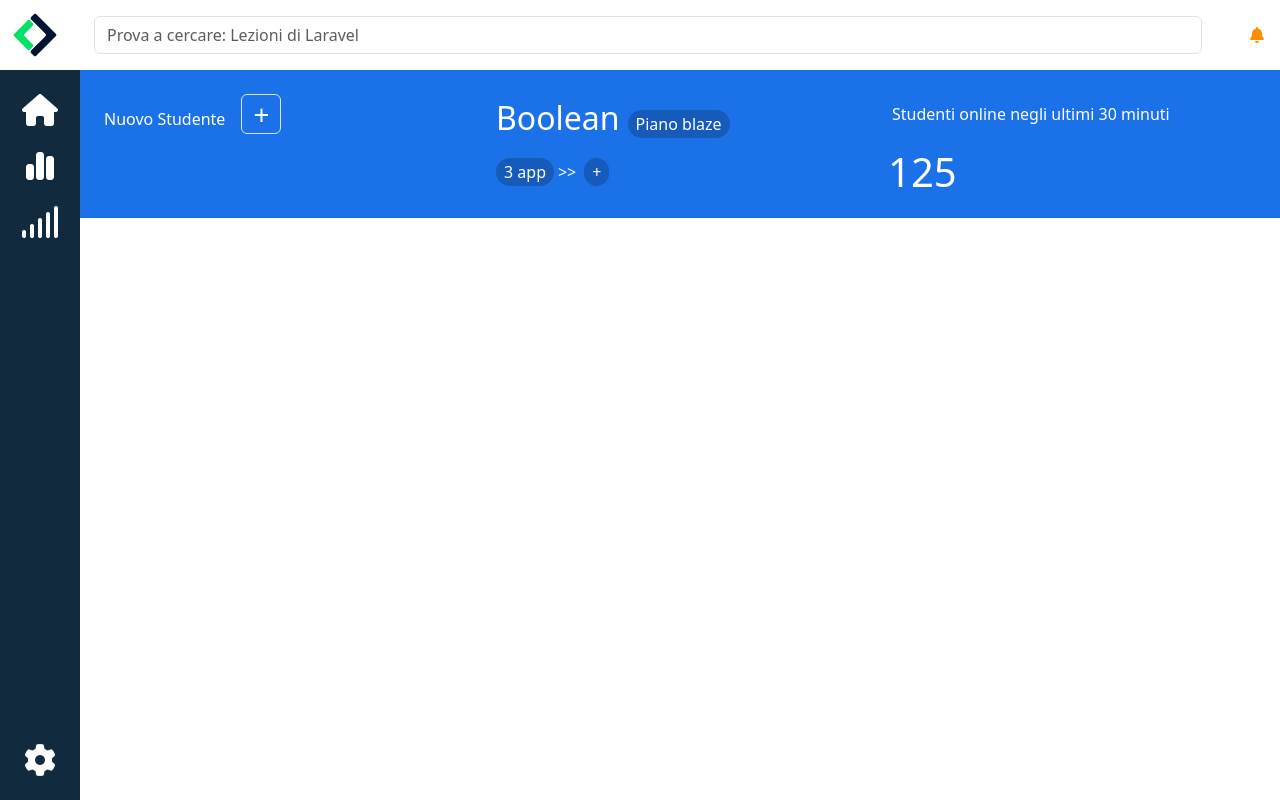
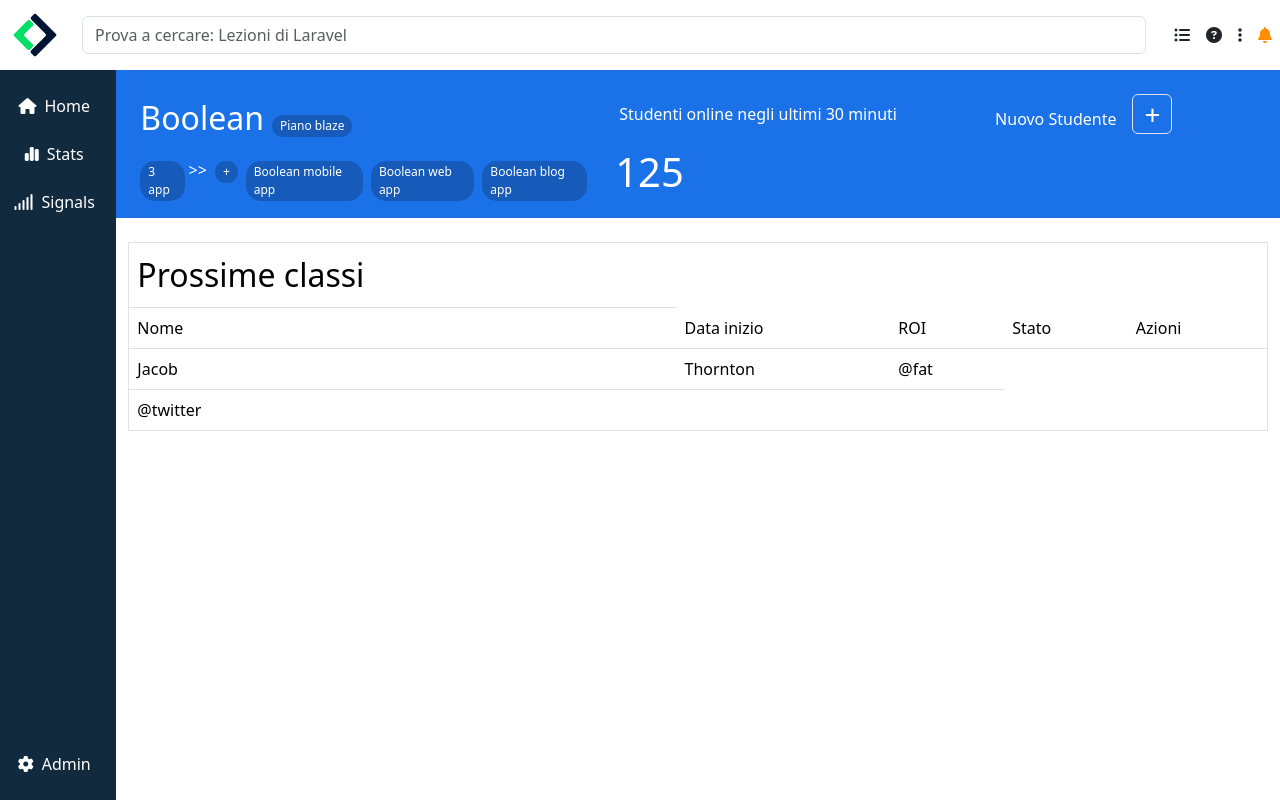
Before and after one commit to LucaCaligola/html-css-bootstrap-dashboard, a plain HTML site: page index.html in a window 1280 px wide. Drawn offline with nearby package versions, Linux system fonts and the light colour scheme.

Commit message:
Working on the table

```diff
--- a/index.html
+++ b/index.html
@@ -36,8 +36,16 @@
                     </form>
                 </div>
             </nav>
+                <div class="d-flex">
+                    <i class="fa-solid fa-list-ul mx-2 "></i>
 
-            <i class="fa-solid fa-bell mx-3" id="yellow"></i>
+                    <i class="fa-solid fa-circle-question mx-2"></i>
+
+                    <i class="fa-solid fa-ellipsis-vertical mx-2"></i>
+                </div>
+
+            <i class="fa-solid fa-bell mx-2" id="yellow"></i>
+
 
 
         </div>
@@ -47,25 +55,29 @@
 
     </header>
 
-    <main class="d-flex">
-        <aside class="text-white d-flex flex-column align-items-center justify-content-between fs-2">
+    <section class="d-flex top">
+        <aside class="text-white d-flex flex-column align-items-center justify-content-between fs-6">
             <div>
                 <div class="d-flex align-items-center justify-content-center pt-4">
                     <i class="fa-solid fa-house"></i>
+                    <p class="my-0 my-display-none px-2">Home</p>
                 </div>
 
                 <div class="d-flex align-items-center justify-content-center pt-4">
                     <i class="fa-solid fa-chart-simple"></i>
+                    <p class="my-0 my-display-none px-2">Stats</p>
                 </div>
 
                 <div class="d-flex align-items-center justify-content-center pt-4">
                     <i class="fa-solid fa-signal"></i>
+                    <p class="my-0 my-display-none px-2">Signals</p>
                 </div>
             </div>
 
             <div class=" ">
-                <div class="d-flex justify-content-center py-4">
+                <div class="d-flex justify-content-center align-items-center py-4">
                     <i class="fa-solid fa-gear"></i>
+                    <p class="my-0 my-display-none px-2">Admin</p>
                 </div>
             </div>
 
@@ -73,15 +85,16 @@
 
         <section class="main-section text-white">
             <div class="container-fluid main-blue pt-4 px-4">
-                <div class="row">
-                    <div class="d-flex align-items-baseline mb-3 col-md-4">
+                <div class="row d-flex justify-content-between">
+
+                    <div class="d-flex align-items-baseline mb-3 col-md-3 new-student">
                         <p class="">Nuovo Studente</p>
                         <div class="mx-3 plus border rounded fs-3 d-flex justify-content-center align-items-center px-3 py-2">+</div>
                     </div>
 
 
 
-                    <div class="col-md-4">
+                    <div class="col-md-5">
                         <div class="d-flex align-items-baseline">
                             <p class="fs-2">Boolean</p>
                             <p class="my-border-radius mx-2 px-2">Piano blaze</p>
@@ -91,10 +104,13 @@
                             <p class="my-border-radius px-2">3 app </p>
                             <p class="mx-1">>></p>
                             <p class="my-border-radius mx-1 px-2">+</p>
+                            <p class="my-border-radius mx-1 px-2 my-display-none">Boolean mobile app</p>
+                            <p class="my-border-radius mx-1 px-2 my-display-none">Boolean web app</p>
+                            <p class="my-border-radius mx-1 px-2 my-display-none">Boolean blog app</p>
                         </div>
                     </div>
 
-                    <div class="col-md-4">
+                    <div class="col-md-4 extras">
                         <div class="">
                             <p class="px-1 pt-2">Studenti online negli ultimi 30 minuti</p>
                             <p class="fs-1">125</p>
@@ -104,10 +120,40 @@
 
                 </div>
             </div>
-        </section>
 
 
-    </main>
+            <section class="container-fluid pt-4 px-4">
+                <div class="row">
+                    <table class="table border">
+                        <thead>
+                            <tr>
+                                <th class="fs-2 fw-normal">Prossime classi</th>
+                            </tr>
+                        </thead>
+
+                        <tbody>
+                            <tr>
+                                <td>Nome</td>
+                                <td>Data inizio</td>
+                                <td>ROI</td>
+                                <td>Stato</td>
+                                <td>Azioni</td>
+                            </tr>
+                            <tr>
+                                <td>Jacob</td>
+                                <td>Thornton</td>
+                                <td>@fat</td>
+                            </tr>
+                            <tr>
+                                <td>@twitter</td>
+                            </tr>
+                        </tbody>
+                    </table>
+                </div>
+            </section>
+        </section>
+    </section>
+
 
 </body>
 </html>
--- a/style.css
+++ b/style.css
@@ -10,6 +10,9 @@ header {
     display: fixed;
 }
 
+.my-display-none-lg {
+    display: none;
+}
 
 
 aside {
@@ -51,4 +54,44 @@ aside {
     background-color: #165BBA;
     border-radius: 15px;
     padding: 2px;
+    font-size: 12px;
 }
+
+.my-display-none {
+    display: none;
+}
+
+
+
+
+/* TABLET RESPONSIVRE CSS  */
+
+@media screen and (min-width: 768px) {
+
+
+    .new-student {
+        order: 3;
+    }
+
+}
+
+
+
+
+/* DESKTOP RESPONSIVE CSS  */
+@media screen and (min-width: 992px) {
+
+    .my-display-none-lg {
+        display: inline-block;
+    }
+    .my-display-none {
+        display: inline-block;
+
+    }
+
+    aside {
+        width: 120px;
+    }
+
+
+}
```
